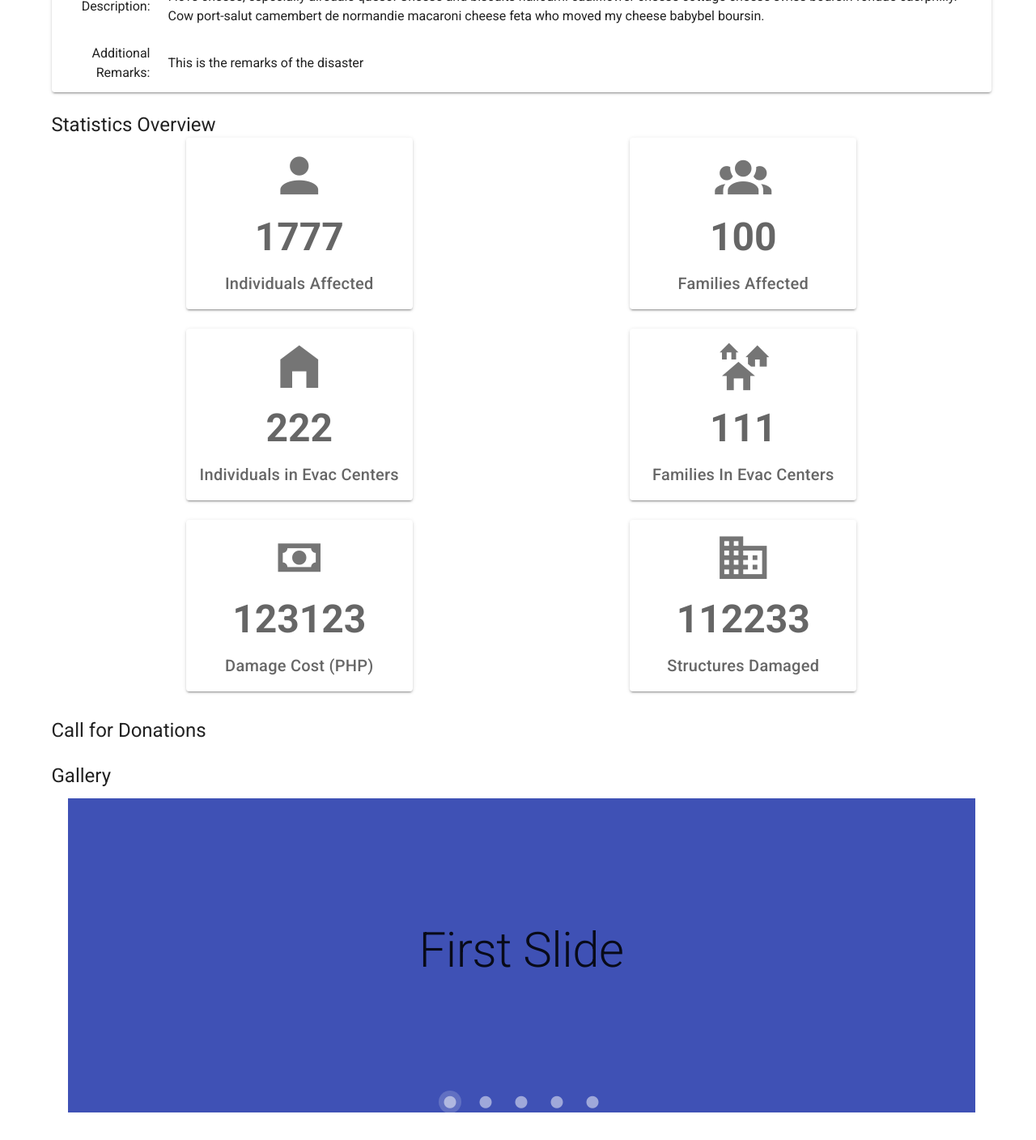
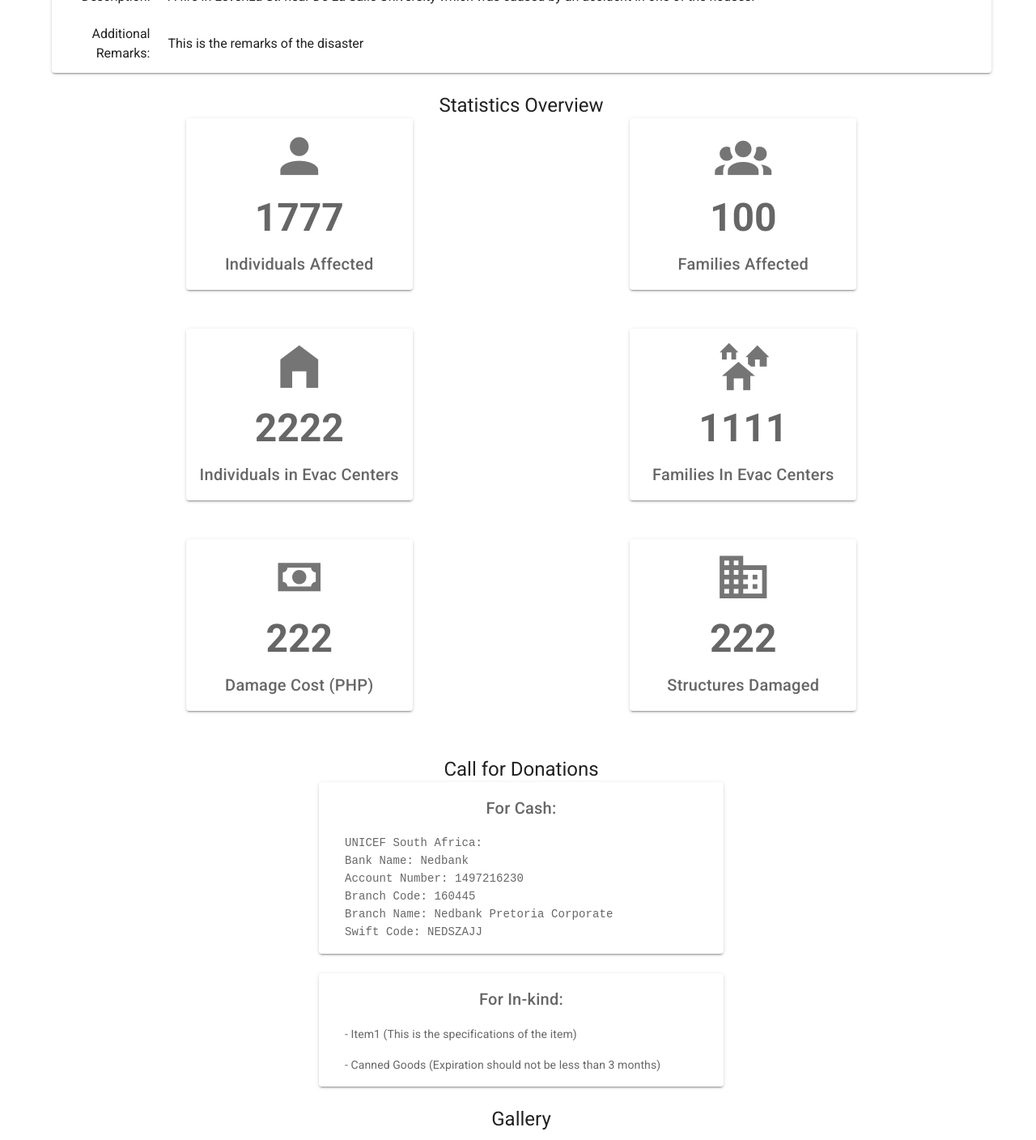
Before and after one commit to danjohnvelasco/Disaster-Relief-Monitoring-System, a Vue app: page /#/disaster-event in a window 1280 px wide. Shown: the part 360-1768 px from the top of the page at 81% size. Built offline with nearby package versions, Linux system fonts and the light colour scheme.

Commit message:
added call for donations part

```diff
--- a/src/components/ReadEvent.vue
+++ b/src/components/ReadEvent.vue
@@ -2,11 +2,11 @@
   <v-app>
     <v-content class="ml-2">
 
-      <v-container id="gen_info">
+      <v-container id="gen_info" align="center">
         <h1 class="display-2 pb-0">{{disaster.title}}</h1>
-        <h3 class="subtitle-2 grey--text mb-3 ml-1">Last Updated: 00/00/0000</h3>
-        <h2 class="headline mb-2">General Information</h2>
-        <v-card>
+        <h3 class="subtitle-2 grey--text mb-3 ml-1">Last Updated: {{disaster.created_at}}</h3>
+        <h2 class="headline mb-2 text-center">General Information</h2>
+        <v-card >
           <table>
             <tr>
               <td class="text-right label">Lead School:</td> <td>De La Salle University - Manila</td>
@@ -29,19 +29,19 @@
 
       <v-container id="stats" class="pb-5">
 
-          <h2 class="headline ">Statistics Overview</h2>
+          <h2 class="headline text-center">Statistics Overview</h2>
 
           <v-row wrap class="mx-8">
 
-            <v-col cols="6" align="center">
-              <v-card class="  text-center" width='280'>
+            <v-col class="col-md-6 col-lg-6 mb-6" align="center">
+              <v-card class="text-center" width='280'>
                 <v-icon size='70' class='mt-3'>mdi-account</v-icon>
                 <v-card-text class="display-2 font-weight-bold">{{disaster.indiv_affected}}</v-card-text>
                 <v-card-text class="title pt-0">Individuals Affected</v-card-text>
               </v-card>
             </v-col>
 
-            <v-col cols="6" align="center">
+            <v-col class="col-md-6 col-lg-6 mb-6" align="center">
               <v-card class="text-center" width="280">
                 <v-icon size='70' class='mt-3'>mdi-account-group</v-icon>
                 <v-card-text class="display-2 font-weight-bold">{{disaster.fam_affected}}</v-card-text>
@@ -49,7 +49,7 @@
               </v-card>
             </v-col>
 
-            <v-col cols="6" align="center" v-if="disaster.evac_indiv_inside != null">
+            <v-col  class="col-md-6 col-lg-6 mb-6" align="center" v-if="disaster.evac_indiv_inside != null">
               <v-card class="text-center" width="280">
                 <v-icon size='70' class='mt-3'>mdi-home-variant</v-icon>
                 <v-card-text class="display-2 font-weight-bold">{{disaster.evac_indiv_inside}}</v-card-text>
@@ -57,7 +57,7 @@
               </v-card>
             </v-col>
 
-            <v-col cols="6" align="center" v-if="disaster.evac_fam_inside != null">
+            <v-col class="col-md-6 col-lg-6 mb-6" align="center" v-if="disaster.evac_fam_inside != null">
               <v-card class="text-center" width="280">
                 <v-icon size='70' class='mt-3'>mdi-home-group</v-icon>
                 <v-card-text class="display-2 font-weight-bold">{{disaster.evac_fam_inside}}</v-card-text>
@@ -65,7 +65,7 @@
               </v-card>
             </v-col>
 
-            <v-col cols="6" align="center" v-if="disaster.damage_cost != null">
+            <v-col class="col-md-6 col-lg-6 mb-6" align="center" v-if="disaster.damage_cost != null">
               <v-card class="text-center" width="280">
                 <v-icon size='70' class='mt-3'>mdi-cash</v-icon>
                 <v-card-text class="display-2 font-weight-bold">{{disaster.damage_cost}}</v-card-text>
@@ -73,7 +73,7 @@
               </v-card>
             </v-col>
 
-            <v-col cols="6" align="center" v-if="disaster.structures_damaged != null">
+            <v-col class="col-md-6 col-lg-6 mb-6" align="center" v-if="disaster.structures_damaged != null">
               <v-card class="text-center" width="280">
                 <v-icon size='70' class='mt-3'>mdi-domain</v-icon>
                 <v-card-text class="display-2 font-weight-bold">{{disaster.structures_damaged}}</v-card-text>
@@ -85,9 +85,24 @@
 
       </v-container>
 
+      <v-container id="call_for_donations" v-if="disaster.donate_option != null">
+        <h2 class="headline text-center">Call for Donations</h2>
 
-      <v-container id="call_for_donations">
-        <h2 class="headline">Call for Donations</h2>
+        <v-row wrap class="">
+          <v-col cols="12" align="center" v-if="disaster.donate_option == 'cash' || disaster.donate_option == 'both'">
+            <v-card width="500">
+              <v-card-text class="title">For Cash:</v-card-text>
+              <v-card-text class="text-left ml-4 pt-0"><pre>{{disaster.donation_details}}</pre></v-card-text>
+            </v-card>
+          </v-col>
+          <v-col cols="12" align="center" v-if="disaster.donate_option == 'in-kind' || disaster.donate_option == 'both'">
+            <v-card width="500">
+              <v-card-text class="title">For In-kind:</v-card-text>
+              <v-card-text class="text-left ml-4 pt-0" v-for="item in disaster.reliefs" v-bind:key="item.item">- {{item.item}} <span v-if="item.spec != null"> ({{item.spec}})</span></v-card-text>
+            </v-card>
+          </v-col>
+        </v-row>
+
        <!--
         <v-row wrap class="ml-4 mr-4">
 
@@ -127,7 +142,7 @@
 
       <v-container id="gallery">
 
-        <h2 class="headline">Gallery</h2>
+        <h2 class="headline text-center">Gallery</h2>
           <v-container class='pl-5 pr-5 pb-5'>
             <v-carousel
               cycle
@@ -159,7 +174,7 @@
 
       <v-container id="graphs">
 
-        <h2 class="headline">Historical Graphs</h2>
+        <h2 class="headline text-center">Historical Graphs</h2>
 
 
       </v-container>
@@ -174,21 +189,31 @@ export default {
   data(){
     return{
       disaster: {
+        created_at: 'March 18, 2020',
         title: 'Leveriza Fire',
         type: 'Fire',
         location: 'Leveriza St, Malate, Manila, 1004 Metro Manila',
-        description: 'I love cheese, especially airedale queso. Cheese and biscuits halloumi cauliflower cheese cottage cheese swiss boursin fondue caerphilly. Cow port-salut camembert de normandie macaroni cheese feta who moved my cheese babybel boursin.',
+        description: 'A fire in Leveriza St. near De La Salle University which was caused by an accident in one of the houses.',
         fam_affected: 100,
         indiv_affected: 1777,
         remarks: 'This is the remarks of the disaster',
-        evac_fam_inside: 111,
-        evac_indiv_inside: 222,
-        damage_cost: 123123,
-        structures_damaged: 112233,
-        donateOption: 'both', // in-kind, cash, both
+        evac_fam_inside: 1111,
+        evac_indiv_inside: 2222,
+        damage_cost: 222,
+        structures_damaged: 222,
+        donate_option: 'both', // in-kind, cash, both, null
         donation_details: "UNICEF South Africa:\nBank Name: Nedbank\nAccount Number: 1497216230\nBranch Code: 160445\nBranch Name: Nedbank Pretoria Corporate\nSwift Code: NEDSZAJJ",
         linkProfile: true,
-        reliefs: []
+        reliefs: [
+          {
+            item: 'Item1',
+            spec: 'This is the specifications of the item'
+          },
+          {
+            item: 'Canned Goods',
+            spec: 'Expiration should not be less than 3 months'
+          },
+        ]
       },
       colors: [
         'indigo',
@@ -198,14 +223,15 @@ export default {
         'deep-purple accent-4',
       ],
       slides: [
-        'First',
-        'Second',
-        'Third',
-        'Fourth',
-        'Fifth',
+        'Filler',
+        'Filler',
+        'Filler',
+        'Filler',
+        'Filler',
       ]
 
       // disaster: {
+      //   created_at: '',
       //   title: null,
       //   type: null,
       //   location: null,
```
